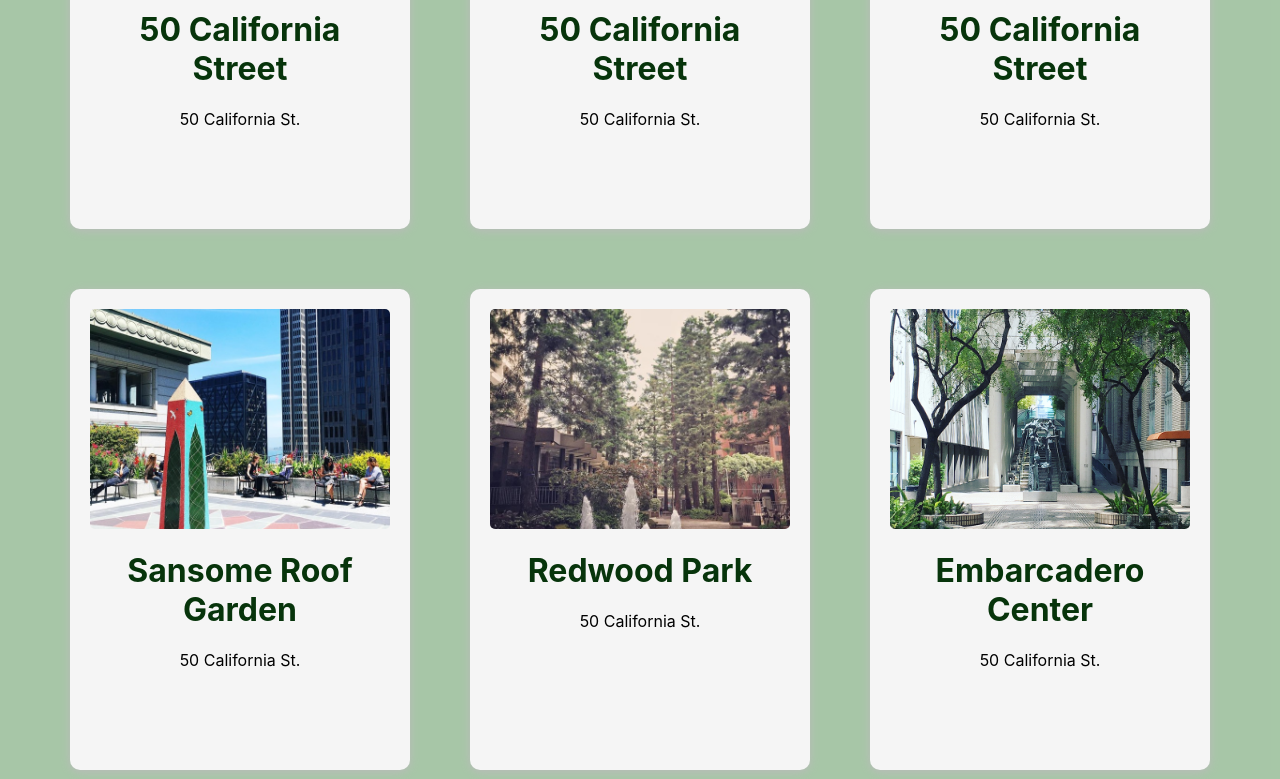
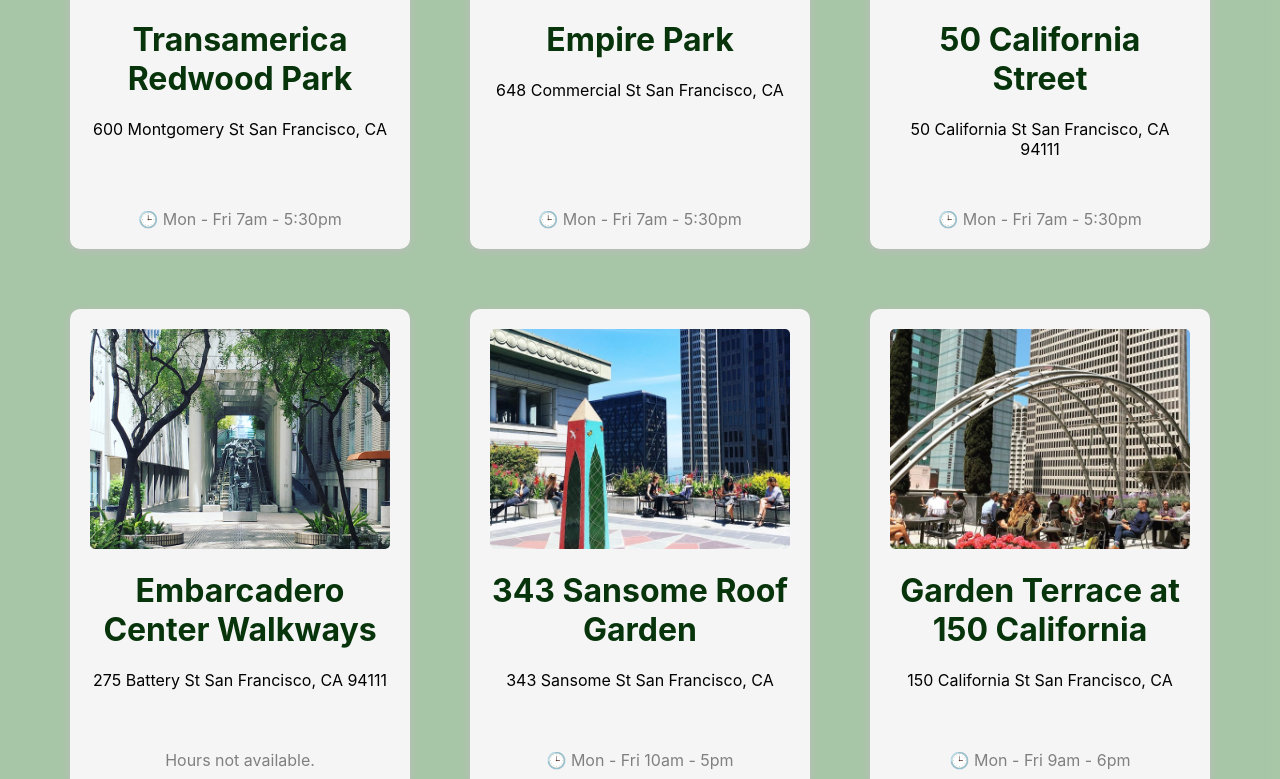
Before and after one commit to brooklyndippo/sf-pops, a React (Create React App) app: page / in a window 1280 px wide. Shown: the part 501-1280 px from the top of the page. Built offline with nearby package versions, Linux system fonts and the light colour scheme.

Commit message:
generate dynamic data from json with array mapping, conditional rendering

```diff
--- a/src/POPOSList.js
+++ b/src/POPOSList.js
@@ -1,41 +1,29 @@
 import POPOSSpace from "./POPOSSpace"
 import './POPOSList.css';
+import data from './sfpopos-data.json'
+
+const titles = data.map((obj) => {
+    return <h1>{obj.title}</h1>
+})
 
 function POPOSList() {
+    const spaces = data.map(( { title, address, images, hours } ) => {
+        return (
+          <POPOSSpace
+            key={title}
+            name={title}
+            address={address}
+            image={images[0]}
+            hours={hours}
+          />
+        )
+    });
+
     return (
-      <div className="POPOSList">
-        <POPOSSpace
-        name="50 California Street"
-        address="50 California St."
-        image="50-california-st.jpg"
-        />
-        <POPOSSpace
-        name="50 California Street"
-        address="50 California St."
-        image="100-pine.jpg"
-        />
-        <POPOSSpace
-        name="50 California Street"
-        address="50 California St."
-        image="101-california.jpg"
-        />
-        <POPOSSpace
-        name="Sansome Roof Garden"
-        address="50 California St."
-        image="343-sansome-roof-garden.jpg"
-        />
-        <POPOSSpace
-        name="Redwood Park"
-        address="50 California St."
-        image="transamerica-redwood-park.jpg"
-        />
-        <POPOSSpace
-        name="Embarcadero Center"
-        address="50 California St."
-        image="embarcadero-center.jpg"
-        />
-      </div>
+    <div className="POPOSList">
+        { spaces }
+    </div>
     )
-}
+};
 
-export default POPOSList
+export default POPOSList;
--- a/src/POPOSSpace.css
+++ b/src/POPOSSpace.css
@@ -10,6 +10,7 @@
     background-color: whitesmoke;
     border-radius: 10px;
     overflow: hidden;
+    position: relative;
 }
 
 .POPOSSpace > h1 {
@@ -22,3 +23,9 @@
     object-fit: cover;
     border-radius: 5px;
 }
+
+.hours {
+    color: gray;
+    position: absolute;
+    bottom: 20px;
+}
--- a/src/POPOSSpace.js
+++ b/src/POPOSSpace.js
@@ -1,7 +1,7 @@
 import './POPOSSpace.css';
 
 function POPOSSpace(props) {
-  const { name, address, image } = props;
+  const { name, address, image, hours } = props;
   return (
     <div className='POPOSSpace'>
       <img src={`${process.env.PUBLIC_URL}/images/${image}`}
@@ -11,6 +11,9 @@
       />
       <h1>{name}</h1>
       <div>{address}</div>
+      <div className="hours">
+        {hours ? `🕒 ${hours}` : 'Hours not available.' }
+      </div>
     </div>
   )
 }
--- /dev/null
+++ b/src/sfpopos-data.json
@@ -0,0 +1,195 @@
+[
+  {
+     "title":"Transamerica Redwood Park",
+     "desc":"Located in the shadow of the Transamerica Pyramid, Redwood Park is one of the Financial District's greenest and most serene spots. Here, towering redwoods surround a half acre of statues and a large central water feature. Plus, the park is often empty, which means there's almost always a bench available for the hogging. Potential visitors take note: The park is closed every evening",
+     "address":"600 Montgomery St San Francisco, CA",
+     "hours": "Mon - Fri 7am - 5:30pm",
+     "geo":{
+        "lat":37.7952005,
+        "lon":-122.4027927
+     },
+     "images":[
+        "transamerica-redwood-park.jpg"
+     ],
+     "website":"https://pyramidcenter.com/point-of-interest/redwood-park/",
+     "features":[
+        "outdoors",
+        "coffee"
+     ]
+  },
+  {
+     "title":"Empire Park",
+     "desc":"Empire Park is a charming little oasis tucked away on Commercial Street, where Chinatown meets the Financial District. This space was once an alleyway, and now features plenty of seating, a fountain, and ample amounts of greenery. The park is a must-visit for anyone needing respite from the busy streets of downtown. Be sure to check out the charming water feature by Pepo Pichler in the courtyard.",
+     "address":"648 Commercial St San Francisco, CA",
+     "hours": "Mon - Fri 7am - 5:30pm",
+     "geo":{
+        "lat":37.7942109,
+        "lon":-122.4037971
+     },
+     "images":[
+        "empire-park.jpg"
+     ],
+     "website":"https://www.artandarchitecture-sf.com/empire-park.html",
+     "features":[
+        "outdoors",
+        "art"
+     ]
+  },
+  {
+     "title":"50 California Street",
+     "desc":"Right across the street from 101 California's giant POPOS is the plaza at 50 California Street. This green space comes complete with a Starbucks and lots of areas to sit and watch the cable cars clang down California.",
+     "address":"50 California St San Francisco, CA 94111",
+     "hours": "Mon - Fri 7am - 5:30pm",
+     "geo":{
+        "lat":37.79408,
+        "lon":-122.3973817
+     },
+     "images":[
+        "50-california-st.jpg"
+     ],
+     "features":[
+        "outdoors",
+        "toilet"
+     ]
+  },
+  {
+     "title":"Embarcadero Center Walkways",
+     "desc":"Right across the street from 101 California's giant POPOS is the plaza at 50 California Street. This green space comes complete with a Starbucks and lots of areas to sit and watch the cable cars clang down California.",
+     "address":"275 Battery St San Francisco, CA 94111",
+     "hours": "",
+     "geo":{
+        "lat":37.7939413,
+        "lon":-122.4002143
+     },
+     "images":[
+        "embarcadero-center.jpg"
+     ],
+     "features":[
+        "outdoors",
+        "toilet",
+        "coffee"
+     ]
+  },
+  {
+     "title":"343 Sansome Roof Garden",
+     "desc":"The terrace at 343 Sansome Street is one of the FiDi's best-kept secrets, and it's also been called downtown's best outdoor lunch spot. It features tables, benches, planters filled with seasonal flowers, and views of a portion of the bay. Plenty of the space's Yelp reviews mention that it's never crowded. The space is open from 10 a.m. to 5 p.m. Monday through Friday.",
+     "address":"343 Sansome St San Francisco, CA",
+     "hours": "Mon - Fri 10am - 5pm",
+     "geo":{
+        "lat":37.7936454,
+        "lon":-122.4014547
+     },
+     "images":[
+        "343-sansome-roof-garden.jpg"
+     ],
+     "opens":"10am",
+     "closes":"5pm",
+     "features":[
+        "outdoors"
+     ]
+  },
+  {
+     "title":"Garden Terrace at 150 California",
+     "desc":"The Garden Terrace at 150 California has great views of the FiDi's gleaming office towers, and plenty of space to sit and take in some fresh air. A huge metal art installation adds some pizzazz to the terrace, and it's rarely ever crowded.",
+     "address":"150 California St San Francisco, CA",
+     "hours": "Mon - Fri 9am - 6pm",
+     "geo":{
+        "lat":37.7936648,
+        "lon":-122.3964805
+     },
+     "images":[
+        "garden-terrace-at-150-california.jpg"
+     ],
+     "features":[
+        "outdoors",
+        "art",
+        "coffee"
+     ]
+  },
+  {
+     "title":"101 California",
+     "desc":"101 California has the most expansive public plaza on California Street. The space features orderly rows of planters placed on terraced podiums, as well as a central fountain and seating.",
+     "address":"101 California St San Francisco, CA",
+     "hours": "Open at all times.",
+     "geo":{
+        "lat":37.7930342,
+        "lon":-122.398342
+     },
+     "images":[
+        "101-california.jpg"
+     ],
+     "features":[
+        "outdoors",
+        "art",
+        "coffee"
+     ]
+  },
+  {
+     "title":"100 Pine",
+     "desc":"Tucked away amid a stand of soaring buildings, the urban garden at 100 Pine is accessible via the building lobby or through a not-so-obvious passageway on Front Street. It doesn’t get much in the way of sun, but last we checked in, there’s a cafe open till 3 p.m. as well as seating and planters.",
+     "address":"100 Pine St San Francisco, CA",
+     "hours": "10am - 6pm",
+     "geo":{
+        "lat":37.79247,
+        "lon":-122.398758
+     },
+     "images":[
+        "100-pine.jpg"
+     ],
+     "features":[
+        "outdoors"
+     ]
+  },
+  {
+     "title":"525 Market Street Plaza",
+     "desc":"The plaza at 525 Market is one of the most pleasant plazas in the Financial District, thanks in part to the new fountain near the sidewalk: a two-tiered circular water element made of clear acrylic. The plaza, which gets a lot of sunlight during the daytime, is surrounded by eateries, which makes it one of the most popular lunch spots in the FiDi.",
+     "address":"525 Market St San Francisco, CA",
+     "hours": "",
+     "geo":{
+        "lat":37.7905074,
+        "lon":-122.3991585
+     },
+     "images":[
+        "525-market-street-plaza.jpg"
+     ],
+     "features":[
+        "outdoors",
+        "coffee"
+     ]
+  },
+  {
+     "title":"Citigroup Center",
+     "desc":"The former Paris-London Bank building was built in 1912, and hollowed out to make way for public space at the base of the Citigroup Center. The elegant enclosed atrium features Moolicious (a crepe stand), a fountain, seating, and more than a dozen queen palms. It’s also smack dab in front of Bird’s new headquarters.",
+     "address":"1 Sansome St San Francisco, CA",
+     "hours": "Open during business hours.",
+     "geo":{
+        "lat":37.7904996,
+        "lon":-122.4007974
+     },
+     "images":[
+        "citigroup-center.jpg"
+     ],
+     "features":[
+        "outdoors",
+        "power",
+        "toilet",
+        "coffee"
+     ]
+  },
+  {
+    "title":"555 California",
+    "desc":"The former Paris-London Bank building was built in 1912, and hollowed out to make way for public space at the base of the Citigroup Center. The elegant enclosed atrium features Moolicious (a crepe stand), a fountain, seating, and more than a dozen queen palms. It’s also smack dab in front of Bird’s new headquarters.",
+    "address":"555 California St.",
+    "hours": "Open at all times.",
+    "geo":{
+       "lat":37.792250,
+       "lon":-122.403790
+    },
+    "images":[
+       "555-california.jpg"
+    ],
+    "features":[
+       "outdoors"
+    ]
+ }
+]
```
